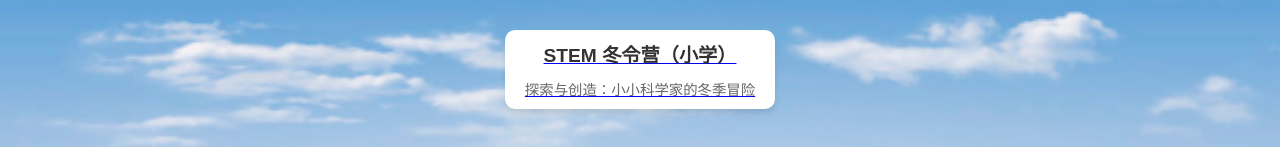
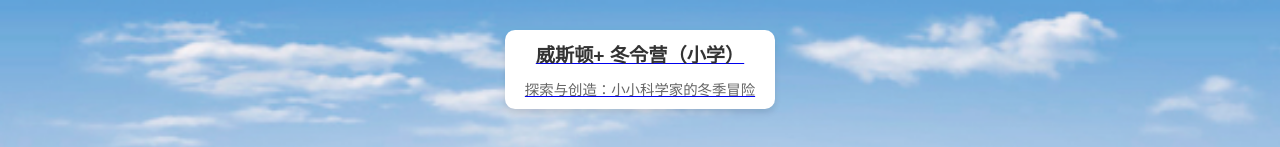
Before and after one commit to TTang508/wsd2, a plain HTML site: page index.html in a window 1280 px wide. Shown: the top 147 px of the page. Drawn offline with Linux system fonts and the light colour scheme.

Commit message:
Update index.html

```diff
--- a/index.html
+++ b/index.html
@@ -81,7 +81,7 @@
   <div class="mindmap-container">
     <div class="node">
       <a href="https://ttang508.github.io/wsd2/line.html" target="_blank">
-      <h3>STEM 冬令营（小学）</h3>
+      <h3>威斯顿+ 冬令营（小学）</h3>
       <p>探索与创造：小小科学家的冬季冒险</p>
       </a>
     </div>
```
